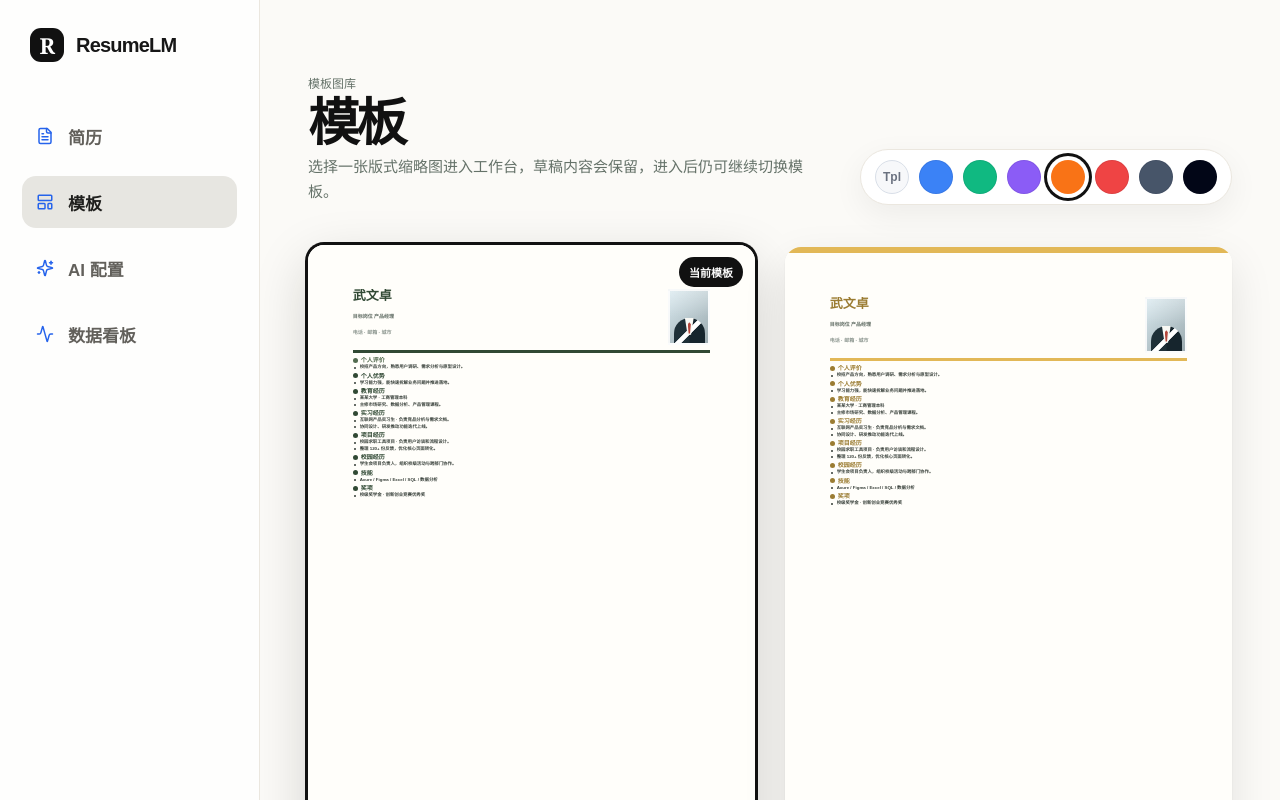
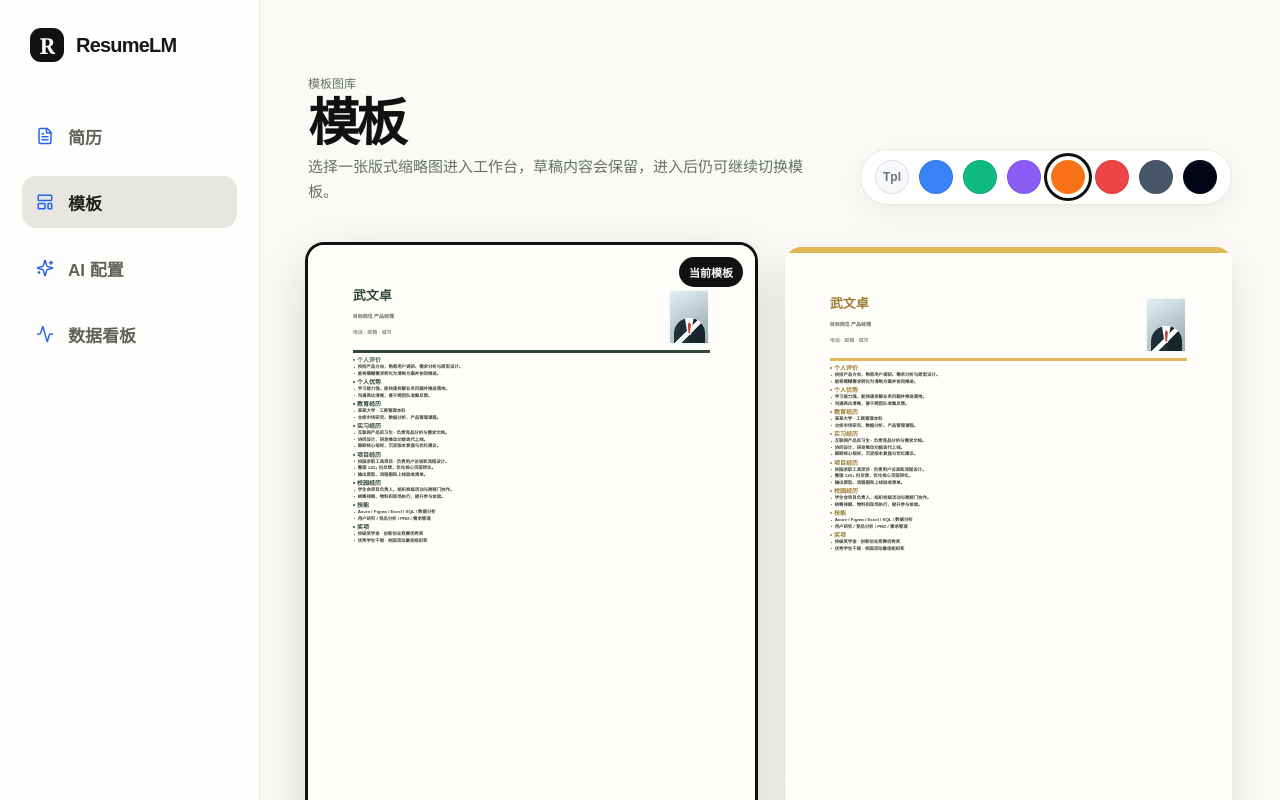
Before and after one commit to wwz-1017/resumelm, a Next.js app: page / in a window 1280 px wide. Built offline with nearby package versions, Linux system fonts and the light colour scheme.

Commit message:
fix: refine scaled gallery snapshot text

```diff
--- a/src/app/globals.css
+++ b/src/app/globals.css
@@ -1370,12 +1370,25 @@ button {
 }
 
 .template-snapshot {
+  position: relative;
   display: block;
   aspect-ratio: 210 / 297;
   overflow: hidden;
   border-radius: 12px;
   background: #ebe9e0;
   box-shadow: inset 0 0 0 1px rgba(45, 55, 48, 0.08);
+}
+
+.template-snapshot::after {
+  content: "";
+  position: absolute;
+  right: 0;
+  bottom: 0;
+  left: 0;
+  height: 23%;
+  pointer-events: none;
+  background: linear-gradient(to bottom, rgba(255, 254, 250, 0), rgba(255, 254, 250, 0.94) 74%, #fffefa);
+  backdrop-filter: blur(1.2px);
 }
 
 .template-snapshot,
@@ -1466,7 +1479,7 @@ button {
 .snapshot-section-title {
   display: inline-flex;
   align-items: center;
-  gap: 3px;
+  gap: 2px;
   width: fit-content;
   overflow: hidden;
   color: var(--moss-dark);
@@ -1478,8 +1491,9 @@ button {
 
 .snapshot-section-title::before {
   content: "";
-  width: 5px;
-  height: 5px;
+  width: 2.2px;
+  height: 2.2px;
+  flex: 0 0 auto;
   border-radius: 999px;
   background: currentColor;
 }
@@ -1506,7 +1520,7 @@ button {
   position: relative;
   display: block;
   overflow: hidden;
-  padding-left: 7px;
+  padding-left: 5px;
   text-overflow: ellipsis;
   white-space: nowrap;
 }
@@ -1516,8 +1530,8 @@ button {
   position: absolute;
   top: 0.48em;
   left: 1px;
-  width: 2px;
-  height: 2px;
+  width: 1.2px;
+  height: 1.2px;
   border-radius: 999px;
   background: currentColor;
 }
@@ -1643,13 +1657,19 @@ button {
 }
 
 .snapshot-brick .snapshot-paper {
-  grid-template-columns: minmax(0, 38%) minmax(0, 1fr);
+  grid-template-columns: minmax(0, 34%) minmax(0, 1fr);
   column-gap: 6%;
   padding: 10%;
   background:
-    linear-gradient(90deg, #f2eeee 0 40%, #fffefa 40%);
+    linear-gradient(90deg, #f2eeee 0 36%, #fffefa 36%);
   border-top: 5px solid #d46a54;
   border-bottom: 5px solid #d46a54;
+}
+
+.snapshot-brick::after {
+  background:
+    linear-gradient(to bottom, rgba(255, 254, 250, 0), rgba(255, 254, 250, 0.94) 74%, #fffefa),
+    linear-gradient(90deg, #f2eeee 0 36%, #fffefa 36%);
 }
 
 .snapshot-brick .snapshot-header {
@@ -1691,11 +1711,17 @@ button {
 }
 
 .snapshot-leftBlue .snapshot-paper {
-  grid-template-columns: minmax(0, 38%) minmax(0, 1fr);
+  grid-template-columns: minmax(0, 34%) minmax(0, 1fr);
   column-gap: 6%;
   padding: 10%;
   background:
-    linear-gradient(90deg, #294864 0 40%, #fffefa 40%);
+    linear-gradient(90deg, #294864 0 36%, #fffefa 36%);
+}
+
+.snapshot-leftBlue::after {
+  background:
+    linear-gradient(to bottom, rgba(255, 254, 250, 0), rgba(255, 254, 250, 0.94) 74%, #fffefa),
+    linear-gradient(90deg, #294864 0 36%, #fffefa 36%);
 }
 
 .snapshot-leftBlue .snapshot-header {
@@ -1746,6 +1772,10 @@ button {
   gap: 6px;
   padding: 11%;
   background: #ffffff;
+}
+
+.snapshot-minimalPm::after {
+  background: linear-gradient(to bottom, rgba(255, 255, 255, 0), rgba(255, 255, 255, 0.94) 74%, #ffffff);
 }
 
 .snapshot-minimalPm .snapshot-header,
--- a/src/features/workspace/resume-workspace.tsx
+++ b/src/features/workspace/resume-workspace.tsx
@@ -129,14 +129,14 @@ const photoTemplateIds: TemplateId[] = ["useful", "simple", "graduate"];
 const templateSupportsPhoto = (templateId: TemplateId) => photoTemplateIds.includes(templateId);
 
 const snapshotSectionSamples: Record<ResumeModuleId, string[]> = {
-  personalSummary: ["校招产品方向，熟悉用户调研、需求分析与原型设计。"],
-  strengths: ["学习能力强，能快速拆解业务问题并推进落地。"],
+  personalSummary: ["校招产品方向，熟悉用户调研、需求分析与原型设计。", "能将模糊需求转化为清晰方案并协同推进。"],
+  strengths: ["学习能力强，能快速拆解业务问题并推进落地。", "沟通表达清晰，善于跨团队收集反馈。"],
   education: ["某某大学 · 工商管理本科", "主修市场研究、数据分析、产品管理课程。"],
-  internships: ["互联网产品实习生 · 负责竞品分析与需求文档。", "协同设计、研发推动功能迭代上线。"],
-  projects: ["校园求职工具项目 · 负责用户访谈和流程设计。", "整理 120+ 份反馈，优化核心页面转化。"],
-  campusExperience: ["学生会项目负责人，组织校级活动与跨部门协作。"],
-  skills: ["Axure / Figma / Excel / SQL / 数据分析"],
-  awards: ["校级奖学金 · 创新创业竞赛优秀奖"]
+  internships: ["互联网产品实习生 · 负责竞品分析与需求文档。", "协同设计、研发推动功能迭代上线。", "跟踪核心指标，沉淀版本复盘与优化建议。"],
+  projects: ["校园求职工具项目 · 负责用户访谈和流程设计。", "整理 120+ 份反馈，优化核心页面转化。", "输出原型、流程图和上线验收清单。"],
+  campusExperience: ["学生会项目负责人，组织校级活动与跨部门协作。", "统筹排期、物料和现场执行，提升参与体验。"],
+  skills: ["Axure / Figma / Excel / SQL / 数据分析", "用户研究 / 竞品分析 / PRD / 需求管理"],
+  awards: ["校级奖学金 · 创新创业竞赛优秀奖", "优秀学生干部 · 校园活动最佳组织奖"]
 };
 
 const fontOptions: Array<{ id: ResumeFontId; label: string; value: string }> = [
```
